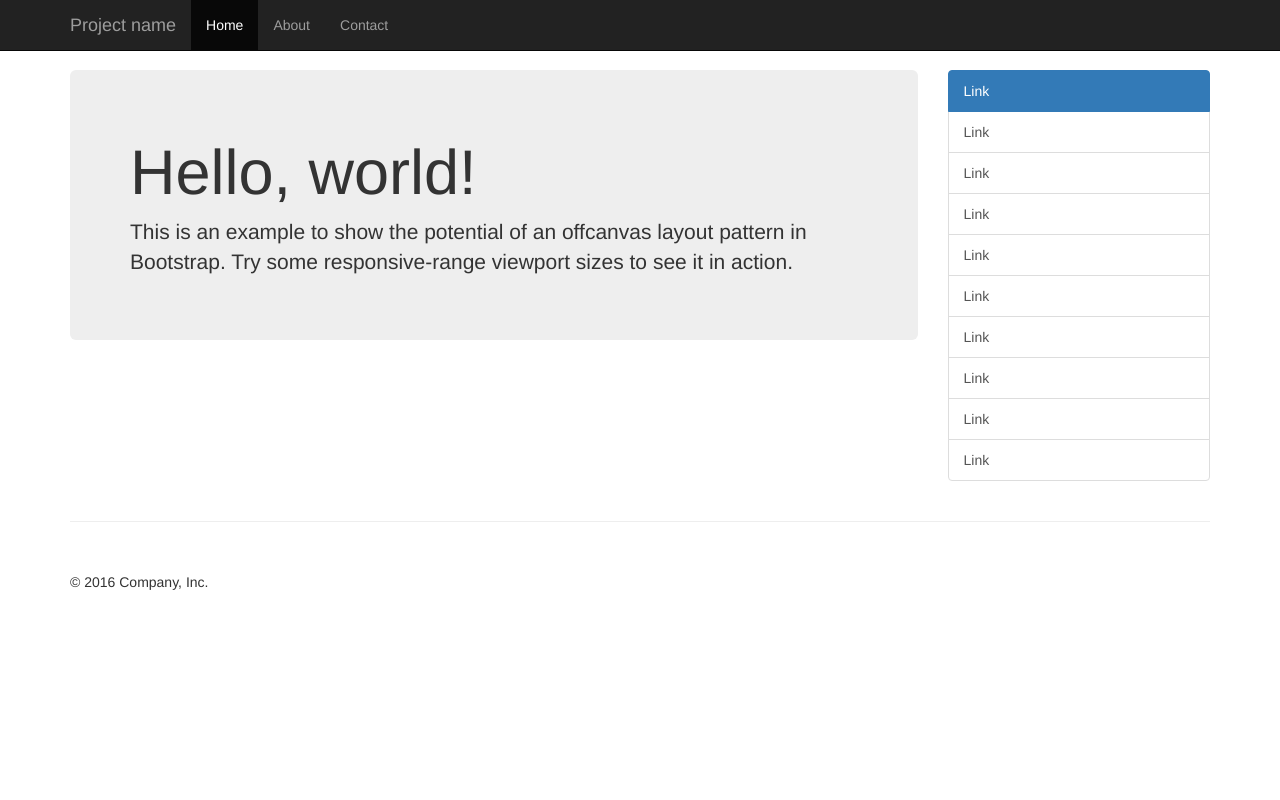
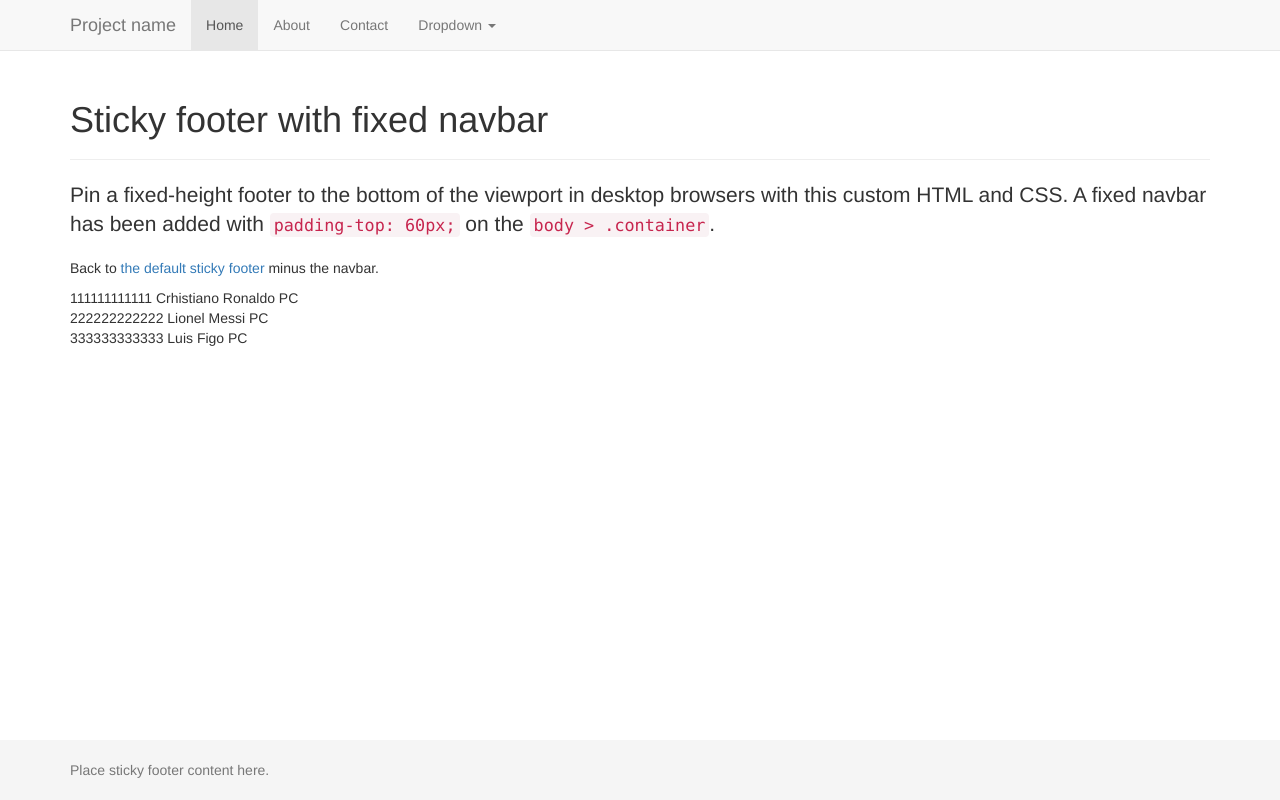
Before and after one commit to wwiras/basic, a Django app: page /student/ in a window 1280 px wide. Run offline with Django 3.2, Linux system fonts and the light colour scheme; data comes from the database, SQL or seed files in the repository; some libraries are stand-ins or nearby versions.

Commit message:
Templates Sticky footer loaded

```diff
--- /dev/null
+++ b/static/css/sticky-footer-navbar.css
@@ -0,0 +1,39 @@
+/* Sticky footer styles
+-------------------------------------------------- */
+html {
+  position: relative;
+  min-height: 100%;
+}
+body {
+  /* Margin bottom by footer height */
+  margin-bottom: 60px;
+}
+.footer {
+  position: absolute;
+  bottom: 0;
+  width: 100%;
+  /* Set the fixed height of the footer here */
+  height: 60px;
+  background-color: #f5f5f5;
+}
+
+
+/* Custom page CSS
+-------------------------------------------------- */
+/* Not required for template or sticky footer method. */
+
+body > .container {
+  padding: 60px 15px 0;
+}
+.container .text-muted {
+  margin: 20px 0;
+}
+
+.footer > .container {
+  padding-right: 15px;
+  padding-left: 15px;
+}
+
+code {
+  font-size: 80%;
+}
--- a/templates/baseproj.html
+++ b/templates/baseproj.html
@@ -9,9 +9,9 @@
     <!-- The above 3 meta tags *must* come first in the head; any other head content must come *after* these tags -->
     <meta name="description" content="">
     <meta name="author" content="">
-    <link rel="icon" href="https://getbootstrap.com/docs/3.3/favicon.ico">
+    <link rel="icon" href="../../favicon.ico">
 
-    <title>Off Canvas Template for Bootstrap</title>
+    <title>Sticky Footer Navbar Template for Bootstrap</title>
 
     <!-- Bootstrap core CSS -->
     <link href="https://getbootstrap.com/docs/3.3/dist/css/bootstrap.min.css" rel="stylesheet">
@@ -20,8 +20,7 @@
     <link href="https://getbootstrap.com/docs/3.3/assets/css/ie10-viewport-bug-workaround.css" rel="stylesheet">
 
     <!-- Custom styles for this template -->
-    <link rel="stylesheet" href="{% static 'css/offcanvas.css' %}">
-
+    <link rel="stylesheet" href="{% static 'css/sticky-footer-navbar.css' %}">
     <!-- Just for debugging purposes. Don't actually copy these 2 lines! -->
     <!--[if lt IE 9]><script src="../../assets/js/ie8-responsive-file-warning.js"></script><![endif]-->
     <script src="https://getbootstrap.com/docs/3.3/assets/js/ie-emulation-modes-warning.js"></script>
@@ -34,7 +33,9 @@
   </head>
 
   <body>
-    <nav class="navbar navbar-fixed-top navbar-inverse">
+
+    <!-- Fixed navbar -->
+    <nav class="navbar navbar-default navbar-fixed-top">
       <div class="container">
         <div class="navbar-header">
           <button type="button" class="navbar-toggle collapsed" data-toggle="collapse" data-target="#navbar" aria-expanded="false" aria-controls="navbar">
@@ -50,59 +51,54 @@
             <li class="active"><a href="#">Home</a></li>
             <li><a href="#about">About</a></li>
             <li><a href="#contact">Contact</a></li>
+            <li class="dropdown">
+              <a href="#" class="dropdown-toggle" data-toggle="dropdown" role="button" aria-haspopup="true" aria-expanded="false">Dropdown <span class="caret"></span></a>
+              <ul class="dropdown-menu">
+                <li><a href="#">Action</a></li>
+                <li><a href="#">Another action</a></li>
+                <li><a href="#">Something else here</a></li>
+                <li role="separator" class="divider"></li>
+                <li class="dropdown-header">Nav header</li>
+                <li><a href="#">Separated link</a></li>
+                <li><a href="#">One more separated link</a></li>
+              </ul>
+            </li>
           </ul>
-        </div><!-- /.nav-collapse -->
-      </div><!-- /.container -->
-    </nav><!-- /.navbar -->
+        </div><!--/.nav-collapse -->
+      </div>
+    </nav>
 
+    <!-- Begin page content -->
     <div class="container">
+      <div class="page-header">
+        <h1>Sticky footer with fixed navbar</h1>
+      </div>
+      <p class="lead">Pin a fixed-height footer to the bottom of the viewport in desktop browsers with this custom HTML and CSS. A fixed navbar has been added with <code>padding-top: 60px;</code> on the <code>body &gt; .container</code>.</p>
+      <p>Back to <a href="../sticky-footer">the default sticky footer</a> minus the navbar.</p>
 
-      <div class="row row-offcanvas row-offcanvas-right">
+      <div class="row">
+            <div class="col-md-8">
+              {% block content %}
+        {% endblock %}
+            </div>
+        </div>
+    </div>
 
-        <div class="col-xs-12 col-sm-9">
-          <p class="pull-right visible-xs">
-            <button type="button" class="btn btn-primary btn-xs" data-toggle="offcanvas">Toggle nav</button>
-          </p>
-          <div class="jumbotron">
-            <h1>Hello, world!</h1>
-            <p>This is an example to show the potential of an offcanvas layout pattern in Bootstrap. Try some responsive-range viewport sizes to see it in action.</p>
-          </div>
-
-        </div><!--/.col-xs-12.col-sm-9-->
-
-        <div class="col-xs-6 col-sm-3 sidebar-offcanvas" id="sidebar">
-          <div class="list-group">
-            <a href="#" class="list-group-item active">Link</a>
-            <a href="#" class="list-group-item">Link</a>
-            <a href="#" class="list-group-item">Link</a>
-            <a href="#" class="list-group-item">Link</a>
-            <a href="#" class="list-group-item">Link</a>
-            <a href="#" class="list-group-item">Link</a>
-            <a href="#" class="list-group-item">Link</a>
-            <a href="#" class="list-group-item">Link</a>
-            <a href="#" class="list-group-item">Link</a>
-            <a href="#" class="list-group-item">Link</a>
-          </div>
-        </div><!--/.sidebar-offcanvas-->
-      </div><!--/row-->
-
-      <hr>
-
-      <footer>
-        <p>&copy; 2016 Company, Inc.</p>
-      </footer>
-
-    </div><!--/.container-->
+    <footer class="footer">
+      <div class="container">
+        <p class="text-muted">Place sticky footer content here.</p>
+      </div>
+    </footer>
 
 
     <!-- Bootstrap core JavaScript
     ================================================== -->
-    <!-- Placed at the end of the document so the pages load faster -->
+
     <script src="https://ajax.googleapis.com/ajax/libs/jquery/1.12.4/jquery.min.js"></script>
     <script>window.jQuery || document.write('<script src="../../assets/js/vendor/jquery.min.js"><\/script>')</script>
+    <!-- Placed at the end of the document so the pages load faster -->
     <script src="https://getbootstrap.com/docs/3.3/dist/js/bootstrap.min.js"></script>
     <!-- IE10 viewport hack for Surface/desktop Windows 8 bug -->
     <script src="https://getbootstrap.com/docs/3.3/assets/js/ie10-viewport-bug-workaround.js"></script>
-    <script src="{% static 'js/offcanvas.js' %}"></script>
   </body>
 </html>
```
